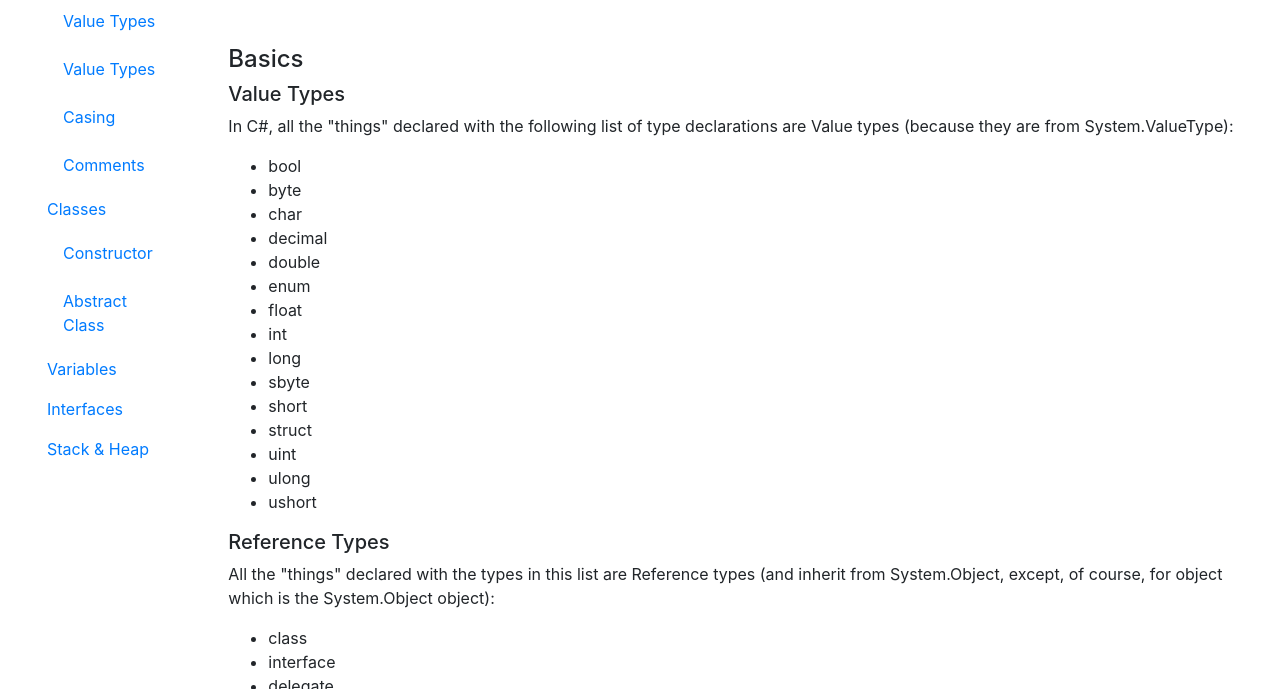
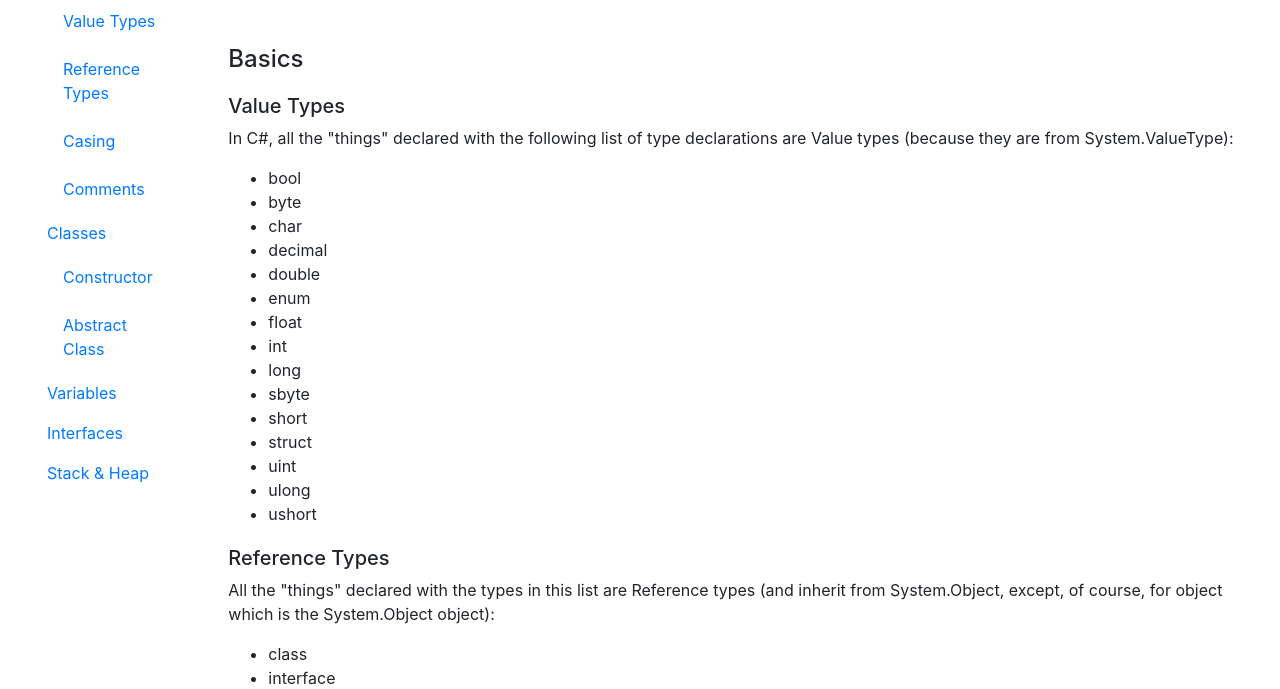
Before and after one commit to jreddington76/developer-articles, a React app: page /csharp in a window 1280 px wide. Shown: the part 111-800 px from the top of the page. Built offline with nearby package versions, Linux system fonts and the light colour scheme.

Commit message:
implemented reactstrap components for side nav

```diff
--- a/src/articles/csharp/CSharp.js
+++ b/src/articles/csharp/CSharp.js
@@ -1,4 +1,5 @@
 import React from 'react';
+import { Row, Col, Navbar, Nav, NavItem, NavLink } from 'reactstrap';
 
 import Basics from './Basics';
 import Classes from './Classes';
@@ -9,30 +10,52 @@ import Variables from './Variables';
 class CSharp extends React.Component {
     render() {
         return (
-            <div className="row">
-                <div className="col-12 col-md-2 left">
-                    <nav id="content" className="navbar">
-                        <nav className="nav nav-pills flex-column">
-                            <a className="nav-link" href="#basics">Basics</a>
-                            <nav className="nav nav-pills flex-column">
-                                <a className="nav-link ml-3 my-1" href="#valuetypes">Value Types</a>
-                                <a className="nav-link ml-3 my-1" href="#valuetypes">Value Types</a>
-                                <a className="nav-link ml-3 my-1" href="#casing">Casing</a>
-                                <a className="nav-link ml-3 my-1" href="#comments">Comments</a>
-                            </nav>
-                            <a className="nav-link" href="#classes">Classes</a>
-                            <nav className="nav nav-pills flex-column">
-                                <a className="nav-link ml-3 my-1" href="#constructor">Constructor</a>
-                                <a className="nav-link ml-3 my-1" href="#abstract">Abstract Class</a>
-                            </nav>
-                            <a className="nav-link" href="#variables">Variables</a>
-                            <a className="nav-link" href="#interfaces">Interfaces</a>
-                            <a className="nav-link" href="#stackheap">Stack &amp; Heap</a>
-                        </nav>
-                    </nav>
-                </div>
+            <Row>
+                <Col xs="12" md="2" className="left">
+                    <Navbar id="content">
+                        <Nav className="nav-pills flex-column">
+                            <NavItem>
+                                <NavLink href="#basics">Basics</NavLink>
+                            </NavItem>
+                            <Nav className="nav-pills flex-column">
+                                <NavItem>
+                                    <NavLink href="#valuetypes" className="ml-3 my-1">Value Types</NavLink>
+                                </NavItem>
+                                <NavItem>
+                                    <NavLink href="#referencetypes" className="ml-3 my-1">Reference Types</NavLink>
+                                </NavItem>
+                                <NavItem>
+                                    <NavLink href="#casing" className="ml-3 my-1">Casing</NavLink>
+                                </NavItem>
+                                <NavItem>
+                                    <NavLink href="#comments" className="ml-3 my-1">Comments</NavLink>
+                                </NavItem>
+                            </Nav>
+                            <NavItem>
+                                <NavLink href="#classes">Classes</NavLink>
+                            </NavItem>
+                            <Nav className="nav-pills flex-column">
+                            <NavItem>
+                                    <NavLink href="#constructor" className="ml-3 my-1">Constructor</NavLink>
+                                </NavItem>
+                                <NavItem>
+                                    <NavLink href="#abstract" className="ml-3 my-1">Abstract Class</NavLink>
+                                </NavItem>
+                            </Nav>
+                            <NavItem>
+                                <NavLink href="#variables">Variables</NavLink>
+                            </NavItem>
+                            <NavItem>
+                                <NavLink href="#interfaces">Interfaces</NavLink>
+                            </NavItem>
+                            <NavItem>
+                                <NavLink href="#stackheap">Stack &amp; Heap</NavLink>
+                            </NavItem>
+                        </Nav>
+                    </Navbar>
+                </Col>
 
-                <div className="col-12 col-md-10 offset-md-2">
+                <Col sm="12" md={{ size: 10, offset: 2 }}>
                     <div data-spy="scroll" data-target="#content" data-offset="0">
                         <article>
                             <h1>C#</h1>
@@ -43,8 +66,8 @@ class CSharp extends React.Component {
                             <StackHeap />
                         </article>
                     </div>
-                </div>
-            </div>
+                </Col>
+            </Row>
         );
     }
 }
--- a/src/index.css
+++ b/src/index.css
@@ -10,8 +10,12 @@ body {
   position: relative;
 }
 
-h4{
+h4 {
   margin-top: 2em;
+}
+
+h5 {
+  margin-top: 1em;
 }
 
 .wrap {
--- a/src/js/components/MainNav.js
+++ b/src/js/components/MainNav.js
@@ -34,7 +34,7 @@ export default class MainNav extends React.Component {
 
   render() {
     return (
-      <Navbar className="navbar navbar-expand-lg navbar-dark bg-dark fixed-top">
+      <Navbar className="navbar-expand-lg navbar-dark bg-dark fixed-top">
         <NavbarToggler onClick={this.toggle} />
         <NavbarBrand href="/">reactstrap</NavbarBrand>
         <Collapse isOpen={this.state.isOpen} navbar>
```
